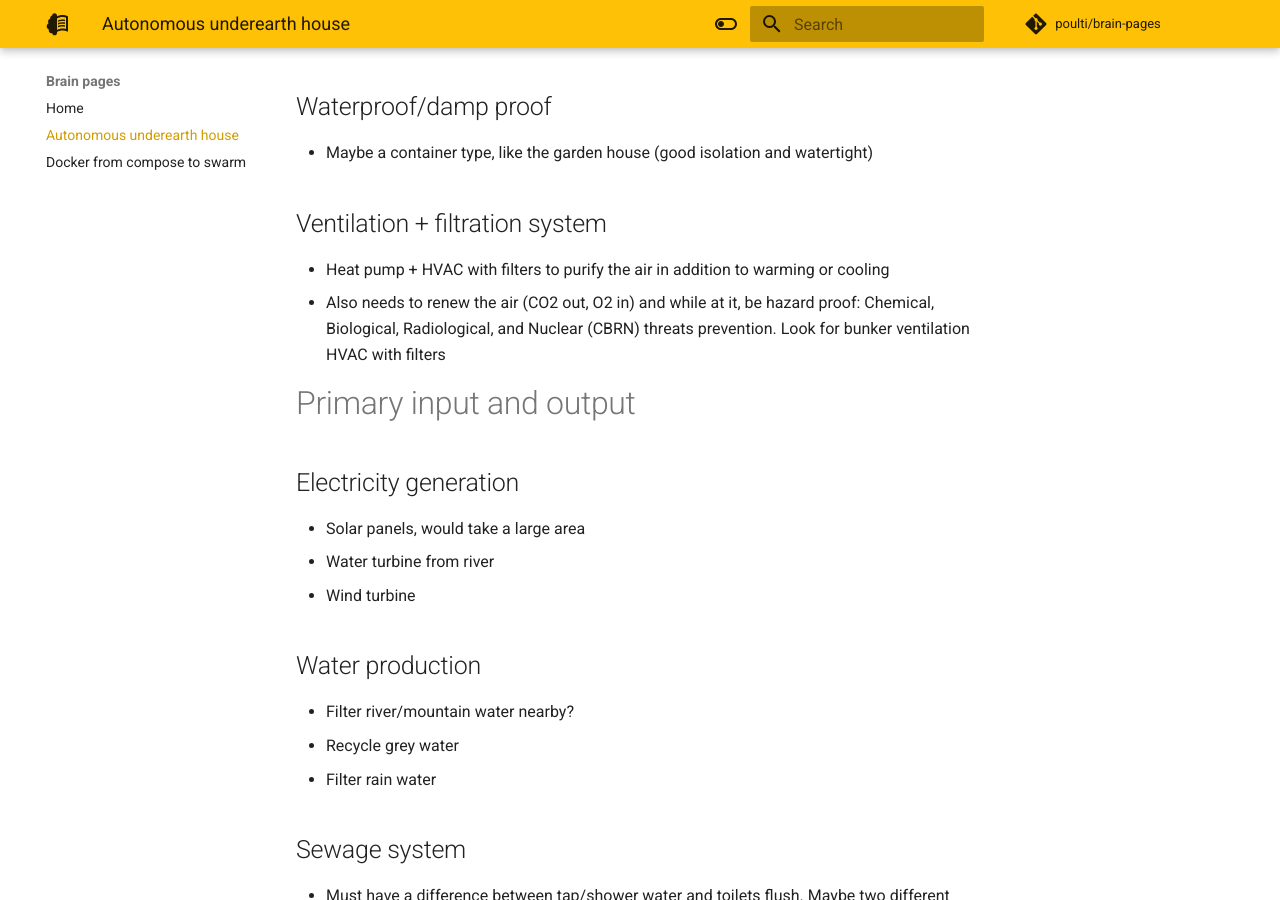
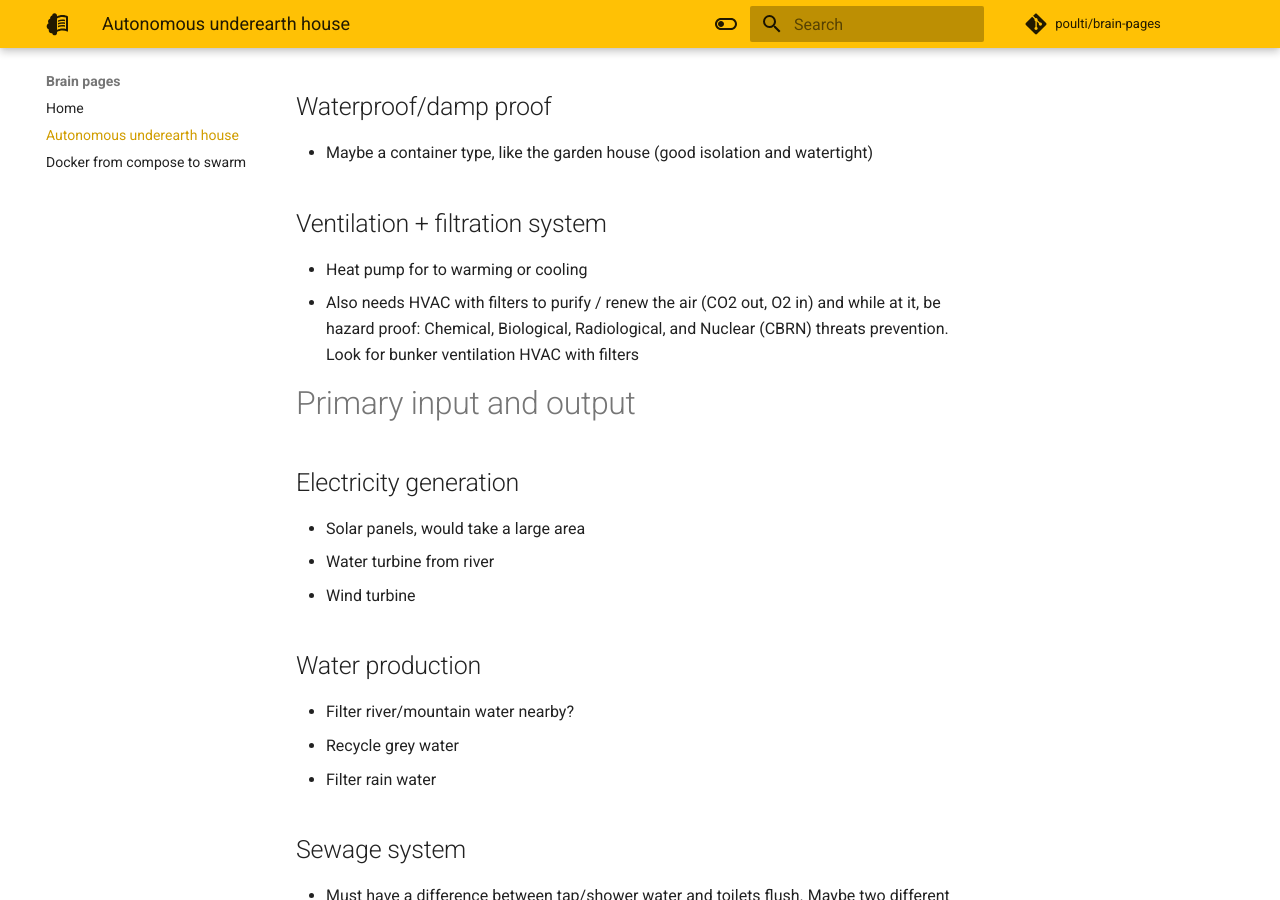
Before and after one commit to poulti/brain-pages, an MkDocs documentation site: the page built from docs/autonomous-underearth-house.md, in a window 1280 px wide and 900 px high, scrolled down 773 px. Built offline with MkDocs 1.6.1 and Material for MkDocs 9.7.7, drawn with Linux system fonts in a browser that asks for light colours; comment, search, counter and statistics services are not loaded.

Commit message:
hvac precisino

```diff
--- a/docs/autonomous-underearth-house.md
+++ b/docs/autonomous-underearth-house.md
@@ -22,8 +22,8 @@
 - Maybe a container type, like the garden house (good isolation and watertight)
 
 ## Ventilation + filtration system
-- Heat pump + HVAC with filters to purify the air in addition to warming or cooling
-- Also needs to renew the air (CO2 out, O2 in) and while at it, be hazard proof: Chemical, Biological, Radiological, and Nuclear (CBRN) threats prevention. Look for bunker ventilation HVAC with filters
+- Heat pump for to warming or cooling
+- Also needs HVAC with filters to purify / renew the air (CO2 out, O2 in) and while at it, be hazard proof: Chemical, Biological, Radiological, and Nuclear (CBRN) threats prevention. Look for bunker ventilation HVAC with filters
 
 # Primary input and output
 ## Electricity generation
```
